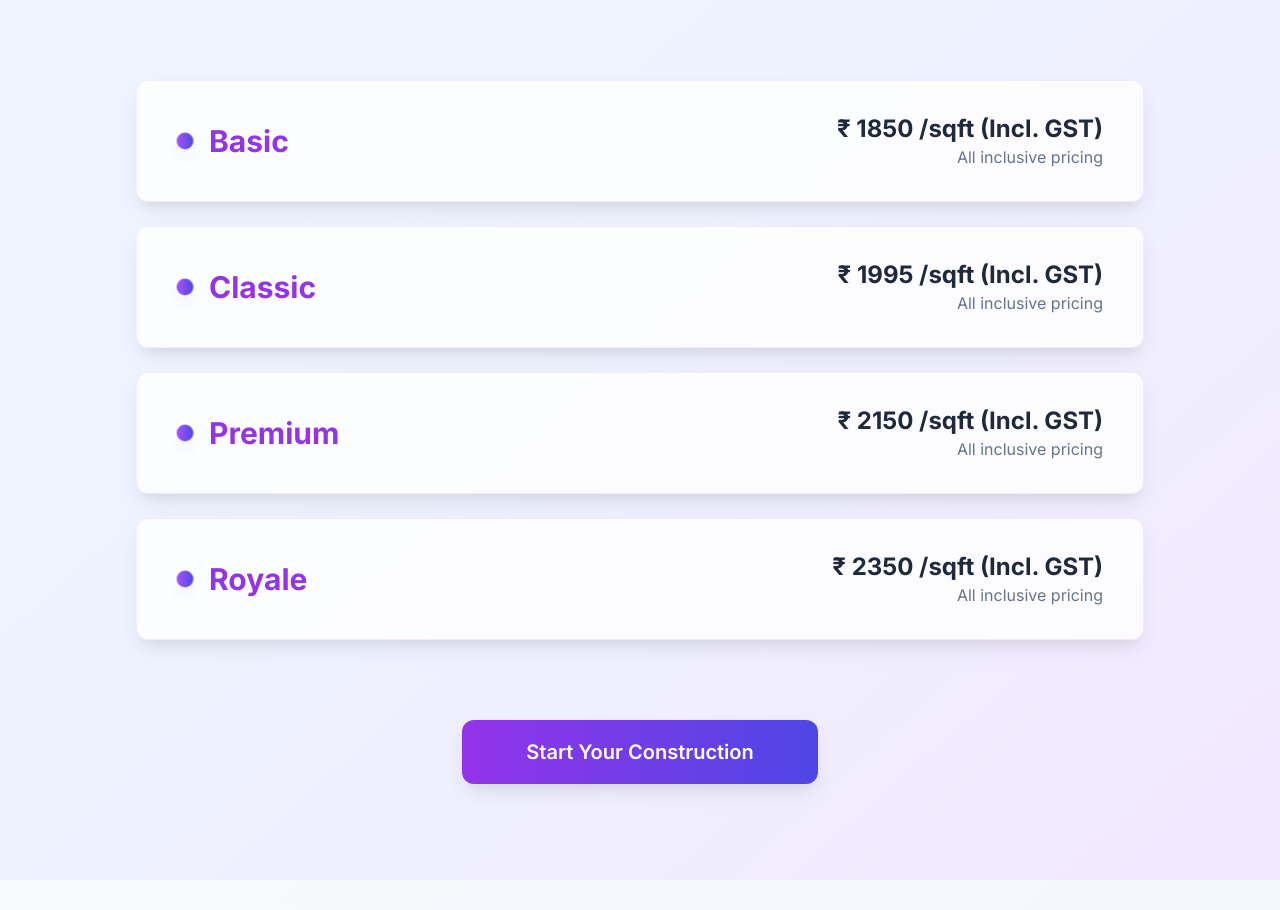
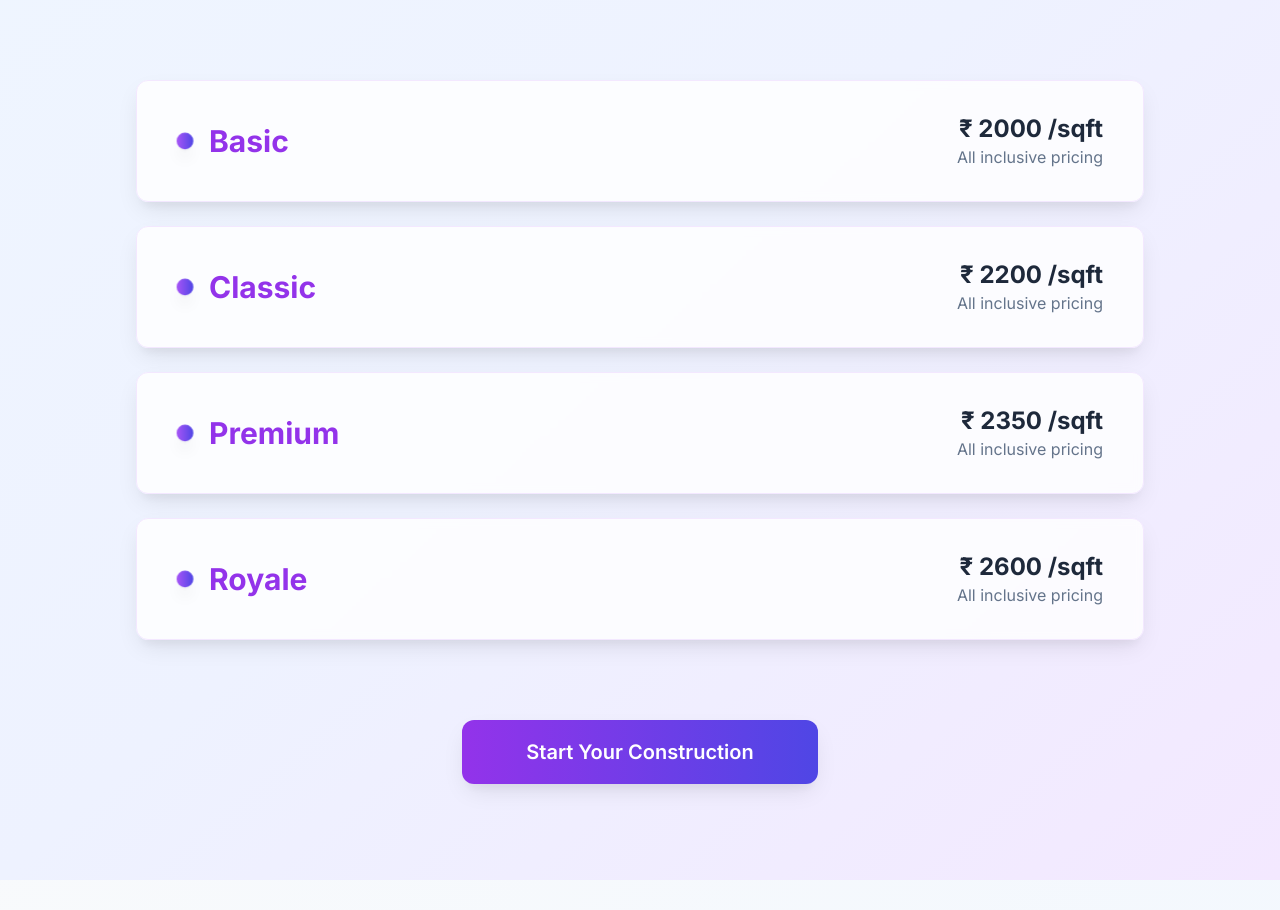
Before and after one commit to siva0704/green_build, a React (Vite) app: page / in a window 1280 px wide. Shown: the part 2827-3737 px from the top of the page. Built offline with nearby package versions, Linux system fonts and the light colour scheme; a web font is replaced by a local one.

Commit message:
removed gst

```diff
--- a/src/components/CostEstimation.tsx
+++ b/src/components/CostEstimation.tsx
@@ -15,10 +15,10 @@ export const CostEstimation = () => {
   };
 
   const costOptions = [
-    { name: "Basic", price: "₹ 1850 /sqft (Incl. GST)" },
-    { name: "Classic", price: "₹ 1995 /sqft (Incl. GST)" },
-    { name: "Premium", price: "₹ 2150 /sqft (Incl. GST)" },
-    { name: "Royale", price: "₹ 2350 /sqft (Incl. GST)" }
+    { name: "Basic", price: "₹ 2000 /sqft" },
+    { name: "Classic", price: "₹ 2200 /sqft" },
+    { name: "Premium", price: "₹ 2350 /sqft" },
+    { name: "Royale", price: "₹ 2600 /sqft" }
   ];
 
   return (
```
